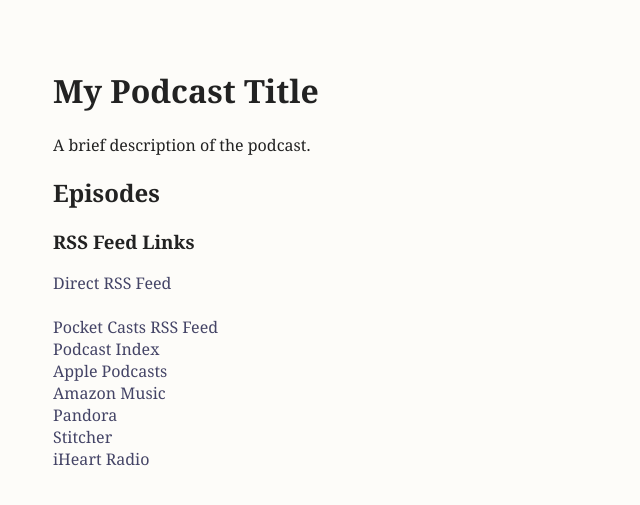
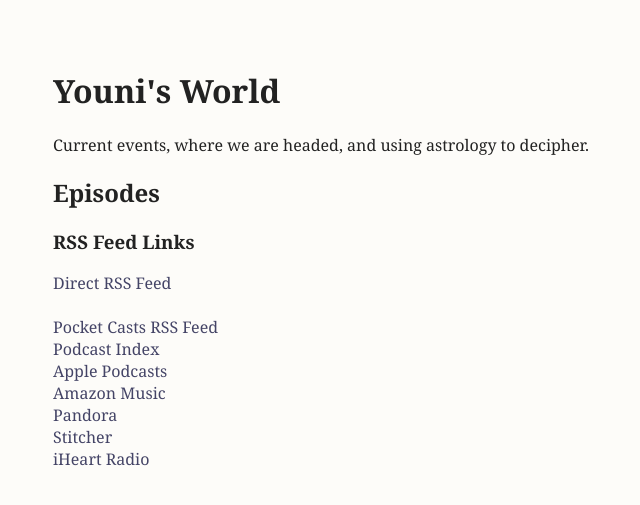
Before and after one commit to Youni-23/Youni-s-World-Pod-, a Jekyll site: the page built from index.md, in a window 1280 px wide. Shown: the top 505 px of the page, without its empty margins (237-877 px from the left). Built offline with Jekyll 4.4.1, drawn with Linux system fonts in a browser that asks for light colours.

Commit message:
Update _config.yml

```diff
--- a/_config.yml
+++ b/_config.yml
@@ -1,13 +1,13 @@
-title: "My Podcast Title" # Your Podcast's Title
-description: "A brief description of the podcast." # Your Podcast's Description
-itunes_author: "Your Name" # Your Name or Pen-Name
-owner_name: "Your Name" # Your NAME or PEN NAME
-owner_email: "you@example.com" # Your EMAIL
+title: "Youni's World"
+description: "Current events, where we are headed, and using astrology to decipher." # Your Podcast's Description
+itunes_author: "Youni-23" # Your Name or Pen-Name
+owner_name: "Yoni-23" # Your NAME or PEN NAME
+owner_email: "savzzrz@icloud.com" # Your EMAIL
 type: "episodic" # episodic OR serial
-explicit_bool: "no" # yes OR no (in lowercase)
-itunes_summary: "A brief description of the podcast." # This will match what you write in "description" above
-baseurl: "/" # /your-repository-name
-url: "https://monicletester.github.io" # your-github-user-name.github.io
+explicit_bool: "yes" # yes OR no (in lowercase)
+itunes_summary: "Current events, where we are headed, and using astrology to decipher" # This will match what you write in "description" above
+baseurl: "/Youni-S-World-Pod-" # /your-repository-name
+url: "https://youni-23.github.io" # your-github-user-name.github.io
 
 theme: null
 markdown: kramdown
```
